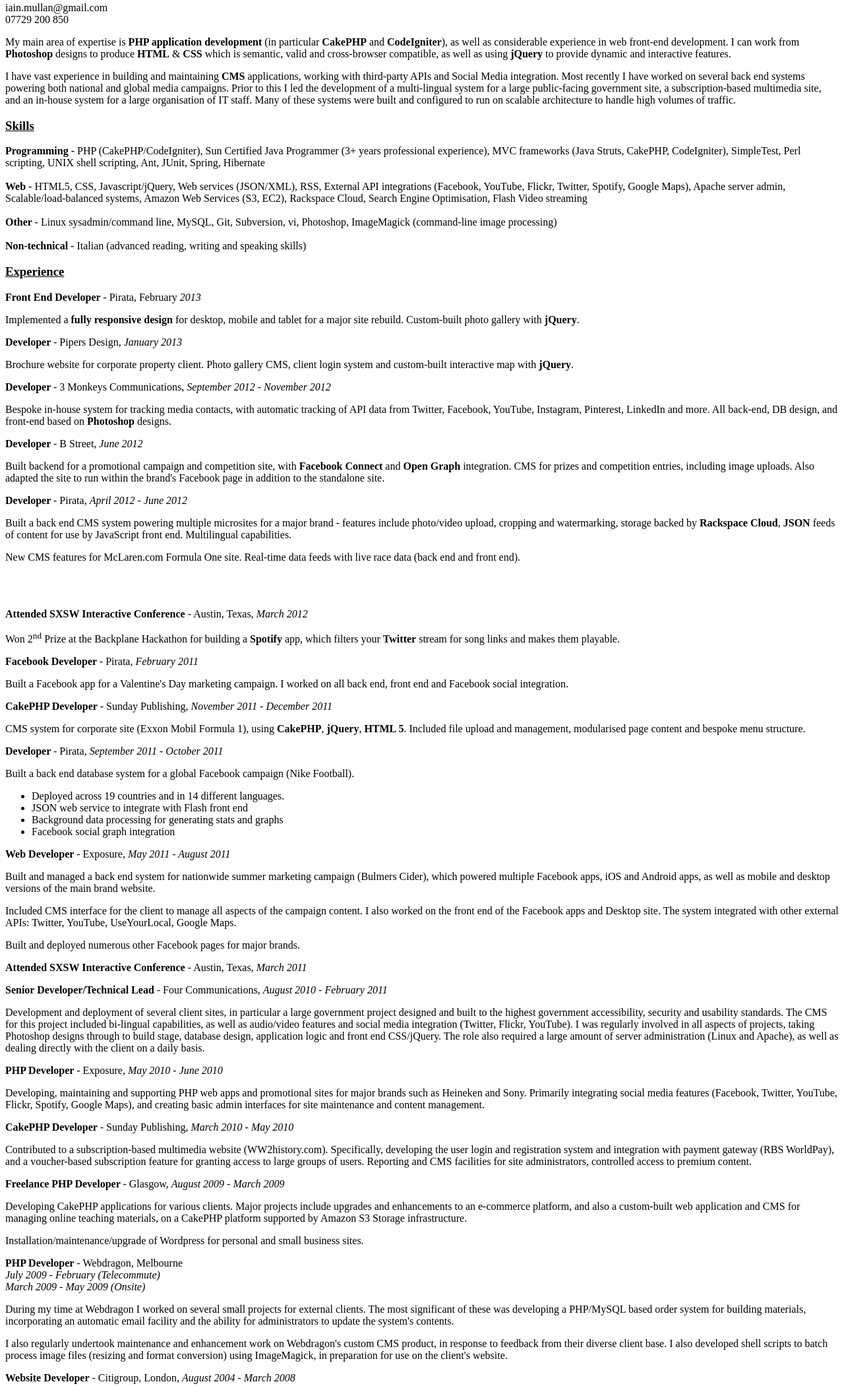
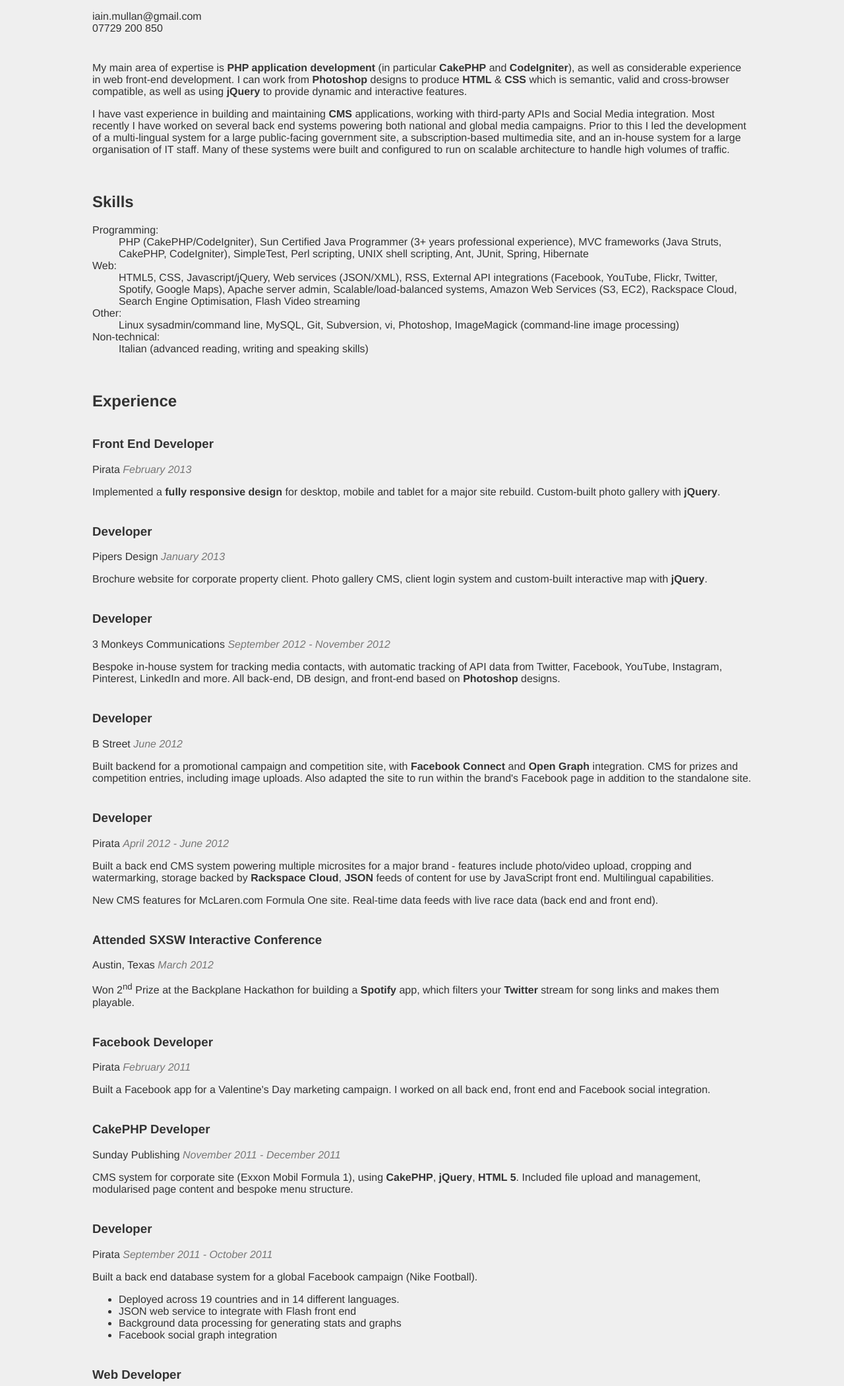
Before and after one commit to iainmullan/cv, a plain HTML site: page index.html in a window 1280 px wide. Shown: the part 103-2204 px from the top of the page at 66% size. Drawn offline with Linux system fonts and the light colour scheme.

Commit message:
cleaned up, added stylesheet

```diff
--- /dev/null
+++ b/css/style.css
@@ -0,0 +1,34 @@
+body {
+	font-family: Helvetica;
+	color: #333;
+	background: #efefef;
+}
+
+header,
+section,
+footer {
+	width: 1000px;
+	margin: 0 auto;
+}
+
+section {
+	padding: 10px 0;
+}
+
+h1 {
+	font-size: 48px;
+}
+
+#updated {
+	float:right;
+}
+
+div.position {
+	margin: 40px 0;
+	clear:right;
+}
+
+.position .date {
+	font-style: italic;
+	color: #777;
+}
--- a/index.html
+++ b/index.html
@@ -1,14 +1,28 @@
-<p align="right">
-	March 2013
+<!DOCTYPE html>
+<html>
+<head>
+	<meta charset="UTF-8">
+	<title>Iain Mullan - Freelance Web Developer</title>
+	<link rel="stylesheet" href="css/style.css" />
+
+</head>
+<body>
+
+	<header>
+
+		<p id="updated">March 2013</p>
+		<h1>Iain Mullan</h1>
+
+		<p class="contact">
+			<span class="email">iain.mullan@gmail.com</span>
+			<br/>
+			<span class="tel">07729 200 850</span>
 		</p>
-<h1>
-	Iain Mullan
-</h1>
-<p>
-	iain.mullan@gmail.com
-	<br/>
-	07729 200 850
-</p>
+
+	</header>
+
+	<section id="summary">
+
 		<p>
 			My main area of expertise is <strong>PHP application development</strong> (in particular <strong>CakePHP</strong> and <strong>CodeIgniter</strong>), as
 		well as considerable experience in web front-end development. I can work from <strong>Photoshop</strong> designs to produce <strong>HTML</strong> &amp;	<strong>CSS</strong> which is semantic, valid and cross-browser compatible, as well as using <strong>jQuery</strong> to provide dynamic and interactive
@@ -20,73 +34,77 @@ well as considerable experience in web front-end development. I can work from <s
 			multi-lingual system for a large public-facing government site, a subscription-based multimedia site, and an in-house system for a large organisation of IT
 			staff. Many of these systems were built and configured to run on scalable architecture to handle high volumes of traffic.
 		</p>
-<h3>
-	<a name="Skills"><u>Skills</u></a>
-</h3>
-<p>
-	<strong>Programming - </strong>
-	PHP (CakePHP/CodeIgniter), Sun Certified Java Programmer (3+ years professional experience), MVC frameworks (Java Struts, CakePHP, CodeIgniter),
-	SimpleTest, Perl scripting, UNIX shell scripting, Ant, JUnit, Spring, Hibernate
-	<br/>
-	<br/>
-	<strong>Web - </strong>
-	HTML5, CSS, Javascript/jQuery, Web services (JSON/XML), RSS, External API integrations (Facebook, YouTube, Flickr, Twitter, Spotify, Google Maps), Apache
-	server admin, Scalable/load-balanced systems, Amazon Web Services (S3, EC2), Rackspace Cloud, Search Engine Optimisation, Flash Video streaming
-	<br/>
-	<br/>
-	<strong>Other - </strong>
-	Linux sysadmin/command line, MySQL, Git, Subversion, vi, Photoshop, ImageMagick (command-line image processing)
-	<br/>
-	<br/>
-	<strong>Non-technical - </strong>
-	Italian (advanced reading, writing and speaking skills)
-</p>
-<h3>
-	<u>Experience</u>
-</h3>
-<p>
-	<strong>Front End Developer </strong>
-	- Pirata, February <em>2013</em>
-</p>
+	</section>
+
+	<section id="skills">
+
+		<h2>Skills</h2>
+
+		<dl>
+			<dt>Programming:</dt>
+			<dd>PHP (CakePHP/CodeIgniter), Sun Certified Java Programmer (3+ years professional experience), MVC frameworks (Java Struts, CakePHP, CodeIgniter),
+			SimpleTest, Perl scripting, UNIX shell scripting, Ant, JUnit, Spring, Hibernate</dd>
+
+			<dt>Web:</dt>
+			<dd>HTML5, CSS, Javascript/jQuery, Web services (JSON/XML), RSS, External API integrations (Facebook, YouTube, Flickr, Twitter, Spotify, Google Maps), Apache server admin, Scalable/load-balanced systems, Amazon Web Services (S3, EC2), Rackspace Cloud, Search Engine Optimisation, Flash Video streaming</dd>
+
+			<dt>Other:</dt>
+			<dd>Linux sysadmin/command line, MySQL, Git, Subversion, vi, Photoshop, ImageMagick (command-line image processing)</dd>
+
+			<dt>Non-technical:</dt>
+			<dd>Italian (advanced reading, writing and speaking skills)</dd>
+
+		</dl>
+
+	</section>
+
+	<section id="experience">
+
+		<h2>Experience</h2>
+
+		<div class="position">
+
+			<h3>Front End Developer</h3>
+			<span class="client">Pirata</span> <span class="date">February 2013</span>
+
 			<p>
 			Implemented a <strong>fully responsive design</strong> for desktop, mobile and tablet for a major site rebuild. Custom-built photo gallery with	<strong>jQuery</strong>.
 			</p>
-<p>
-	<strong> </strong>
-</p>
-<p>
-	<strong>Developer </strong>
-	- Pipers Design, <em>January 2013</em>
-</p>
+		</div>
+
+		<div class="position">
+			<h3>Developer</h3>
+			<span class="client">Pipers Design</span> <span class="date">January 2013</span>
 			<p>
 				Brochure website for corporate property client. Photo gallery CMS, client login system and custom-built interactive map with <strong>jQuery</strong>.
 			</p>
-<p>
-	<strong> </strong>
-</p>
-<p>
-	<strong>Developer </strong>
-	- 3 Monkeys Communications, <em>September 2012 - November 2012</em>
-</p>
+		</div>
+
+		<div class="position">
+			<h3>Developer</h3>
+			<span class="client">3 Monkeys Communications</span> <span class="date">September 2012 - November 2012</span>
 			<p>
 			Bespoke in-house system for tracking media contacts, with automatic tracking of API data from Twitter, Facebook, YouTube, Instagram, Pinterest, LinkedIn
 			and more. All back-end, DB design, and front-end based on <strong>Photoshop</strong> designs.
 			</p>
-<p>
-	<strong> </strong>
-</p>
-<p>
-	<strong>Developer </strong>
-	- B Street, <em>June 2012</em>
-</p>
+		</div>
+
+
+
+		<div class="position">
+			<h3>Developer</h3>
+			<span class="client">B Street</span> <span class="date">June 2012</span>
 			<p>
 				Built backend for a promotional campaign and competition site, with <strong>Facebook Connect</strong> and <strong>Open Graph</strong> integration. CMS for
 				prizes and competition entries, including image uploads. Also adapted the site to run within the brand's Facebook page in addition to the standalone site.
 			</p>
-<p>
-	<strong>Developer </strong>
-	- Pirata, <em>April 2012 - June 2012</em>
-</p>
+		</div>
+
+
+
+		<div class="position">
+				<h3>Developer</h3>
+				<span class="client">Pirata</span> <span class="date">April 2012 - June 2012</span>
 			<p>
 				Built a back end CMS system powering multiple microsites for a major brand - features include photo/video upload, cropping and watermarking, storage backed
 				by <strong>Rackspace Cloud</strong>, <strong>JSON</strong> feeds of content for use by JavaScript front end. Multilingual capabilities.
@@ -94,39 +112,44 @@ Implemented a <strong>fully responsive design</strong> for desktop, mobile and t
 			<p>
 				New CMS features for McLaren.com Formula One site. Real-time data feeds with live race data (back end and front end).
 			</p>
-<p>
-	<strong>
-		<br/>
-		<br/>
-	</strong>
-</p>
-<p>
-	<strong>Attended SXSW Interactive Conference</strong>
-	- Austin, Texas,<strong> </strong><em>March 2012</em>
-</p>
+		</div>
+
+
+
+
+		<div class="position">
+				<h3>Attended SXSW Interactive Conference</h3>
+				<span class="client">Austin, Texas</span> <span class="date">March 2012</span>
 			<p>
 				Won 2<sup>nd</sup> Prize at the Backplane Hackathon for building a <strong>Spotify</strong> app, which filters your <strong>Twitter</strong> stream for
 				song links and makes them playable.
 			</p>
-<p>
-	<strong>Facebook Developer </strong>
-	- Pirata, <em>February 2011</em>
-</p>
+		</div>
+
+
+<div class="position">
+			<h3>Facebook Developer</h3>
+			<span class="client">Pirata</span> <span class="date">February 2011</span>
 		<p>
 			Built a Facebook app for a Valentine's Day marketing campaign. I worked on all back end, front end and Facebook social integration.
 		</p>
-<p>
-	<strong>CakePHP Developer </strong>
-	- Sunday Publishing,<strong> </strong><em>November 2011 - December 2011</em>
-</p>
+
+</div>
+
+<div class="position">
+
+			<h3>CakePHP Developer</h3>
+			<span class="client">Sunday Publishing</span> <span class="date">November 2011 - December 2011</span>
 		<p>
 			CMS system for corporate site (Exxon Mobil Formula 1), using <strong>CakePHP</strong>, <strong>jQuery</strong>, <strong>HTML 5</strong>. Included file
 			upload and management, modularised page content and bespoke menu structure.
 		</p>
-<p>
-	<strong>Developer </strong>
-	- Pirata,<strong> </strong><em>September 2011 - October 2011</em>
-</p>
+</div>
+
+<div class="position">
+
+			<h3>Developer</h3>
+			<span class="client">Pirata</span> <span class="date">September 2011 - October 2011</span>
 		<p>
 			Built a back end database system for a global Facebook campaign (Nike Football).
 		</p>
@@ -138,10 +161,12 @@ Implemented a <strong>fully responsive design</strong> for desktop, mobile and t
 			<li>Facebook social graph integration</li>
 		</ul>
 
-<p>
-	<strong>Web Developer </strong>
-	- Exposure,<strong> </strong><em>May 2011 - August 2011</em>
-</p>
+</div>
+
+<div class="position">
+
+			<h3>Web Developer</h3>
+			<span class="client">Exposure</span> <span class="date">May 2011 - August 2011</span>
 		<p>
 			Built and managed a back end system for nationwide summer marketing campaign (Bulmers Cider), which powered multiple Facebook apps, iOS and Android apps,
 			as well as mobile and desktop versions of the main brand website.
@@ -153,14 +178,21 @@ Implemented a <strong>fully responsive design</strong> for desktop, mobile and t
 		<p>
 			Built and deployed numerous other Facebook pages for major brands.
 		</p>
-<p>
-	<strong>Attended SXSW Interactive Conference</strong>
-	- Austin, Texas,<em> March 2011</em>
-</p>
-<p>
-	<strong>Senior Developer/Technical Lead </strong>
-	- Four Communications,<strong> </strong><em>August 2010 - February 2011</em>
-</p>
+
+
+</div>
+
+<div class="position">
+
+			<h3>Attended SXSW Interactive Conference</h3>
+			<span class="client">Austin, Texas</span> <span class="date"> March 2011</span>
+
+</div>
+
+<div class="position">
+
+			<h3>Senior Developer/Technical Lead</h3>
+			<span class="client">Four Communications</span> <span class="date">August 2010 - February 2011</span>
 		<p>
 			Development and deployment of several client sites, in particular a large government project designed and built to the highest government accessibility,
 			security and usability standards. The CMS for this project included bi-lingual capabilities, as well as audio/video features and social media integration
@@ -168,30 +200,38 @@ Implemented a <strong>fully responsive design</strong> for desktop, mobile and t
 			application logic and front end CSS/jQuery. The role also required a large amount of server administration (Linux and Apache), as well as dealing directly
 			with the client on a daily basis.
 		</p>
-<p>
-	<strong>PHP Developer </strong>
-	- Exposure,<strong> </strong><em>May 2010 - June 2010</em>
-</p>
+
+</div>
+
+<div class="position">
+
+			<h3>PHP Developer</h3>
+			<span class="client">Exposure</span> <span class="date">May 2010 - June 2010</span>
 		<p>
 			Developing, maintaining and supporting PHP web apps and promotional sites for major brands such as Heineken and Sony. Primarily integrating social media
 			features (Facebook, Twitter, YouTube, Flickr, Spotify, Google Maps), and creating basic admin interfaces for site maintenance and content management.
 		</p>
-<p>
-	<strong> </strong>
-</p>
-<p>
-	<strong>CakePHP Developer </strong>
-	- Sunday Publishing,<strong> </strong><em>March 2010 - May 2010</em>
-</p>
+
+</div>
+
+
+<div class="position">
+
+			<h3>CakePHP Developer</h3>
+			<span class="client">Sunday Publishing</span> <span class="date">March 2010 - May 2010</span>
 		<p>
 			Contributed to a subscription-based multimedia website (WW2history.com). Specifically, developing the user login and registration system and integration
 			with payment gateway (RBS WorldPay), and a voucher-based subscription feature for granting access to large groups of users. Reporting and CMS facilities
 			for site administrators, controlled access to premium content.
 		</p>
-<p>
-	<strong>Freelance PHP Developer </strong>
-	- Glasgow,<strong> </strong><em>August 2009 - March 2009</em>
-</p>
+
+</div>
+
+<div class="position">
+
+			<h3>Freelance PHP Developer</h3>
+			<span class="client">Glasgow</span> <span class="date">August 2009 - March 2010</span>
+
 		<p>
 			Developing CakePHP applications for various clients. Major projects include upgrades and enhancements to an e-commerce platform, and also a custom-built
 			web application and CMS for managing online teaching materials, on a CakePHP platform supported by Amazon S3 Storage infrastructure.
@@ -199,16 +239,17 @@ Implemented a <strong>fully responsive design</strong> for desktop, mobile and t
 		<p>
 			Installation/maintenance/upgrade of Wordpress for personal and small business sites.
 		</p>
-<p>
-	<strong>PHP Developer</strong>
-	- Webdragon, Melbourne
-	<br/>
-	<em>
-		July 2009 - February (Telecommute)
-		<br/>
-		March 2009 - May 2009 (Onsite)
-	</em>
-</p>
+
+</div>
+
+<div class="position">
+
+			<h3>PHP Developer</h3>
+			<span class="client">Webdragon, Melbourne</span>
+			<span class="date">
+				March 2009 - Jan 2010 (Onsite &amp; Telecommuting)
+			</span>
+
 		<p>
 			During my time at Webdragon I worked on several small projects for external clients. The most significant of these was developing a PHP/MySQL based order
 			system for building materials, incorporating an automatic email facility and the ability for administrators to update the system's contents.
@@ -218,10 +259,14 @@ Implemented a <strong>fully responsive design</strong> for desktop, mobile and t
 			also developed shell scripts to batch process image files (resizing and format conversion) using ImageMagick, in preparation for use on the client's
 			website.
 		</p>
-<p>
-	<strong>Website Developer</strong>
-	- Citigroup, London, <em>August 2004 - March 2008</em>
-</p>
+
+</div>
+
+<div class="position">
+
+			<h3>Website Developer</h3>
+			<span class="client">Citigroup, London</span> <span class="date">August 2004 - March 2008</span>
+
 		<p>
 			I joined Citigroup as a graduate and worked in the Data Centre Strategic Support team. The main service provided by the team was an Intranet web
 			application, and we were responsible for all aspects from design and development through to deployment and production support. Core skills required
@@ -273,15 +318,20 @@ Implemented a <strong>fully responsive design</strong> for desktop, mobile and t
 			Aside from the web projects, I was also responsible for customising a third-party UNIX software package and deploying it across an estate of 2,000 servers.
 		</p>
 		<p>
-I maintained a strong focus on improving the development environment within the team, and introduced the use of <strong>Ant </strong>and	<strong>CVS </strong>to increase productivity, and trained the rest of the team in the use of these technologies.
+		I maintained a strong focus on improving the development environment within the team, and introduced the use of <strong>Ant</strong>and	<strong>CVS</strong>to increase productivity, and trained the rest of the team in the use of these technologies.
 		</p>
-<h3>
-	<u>Education</u>
-</h3>
+
+</div>
+	</section>
+
+	<section id="education">
+
+		<h2>Education</h2>
+
 		<p>
 			<strong>School of Audio Engineering</strong>
 			<br/>
-	<em>May 2008</em>
+			<span class="date">May 2008</span>
 			<br/>
 			Audio Engineering Diploma
 		</p>
@@ -298,7 +348,7 @@ I maintained a strong focus on improving the development environment within the
 		<p>
 			<strong>University of Glasgow</strong>
 			<br/>
-	July<em> 2004</em>
+			<span class="date">July 2004</span>
 			<br/>
 			Bsc. (Hons) Software Engineering, Upper Second Class
 		</p>
@@ -317,12 +367,13 @@ I maintained a strong focus on improving the development environment within the
 			Throughout the course we covered a broad range of topics, including Database &amp; Internet Technology, Networking, Human Computer Interaction,
 			Algorithmics, Distributed Computing, Information Retreival, Operating Systems and Real Time Systems.
 		</p>
-<h3>
-	<u>Interests</u>
-</h3>
-<p>
-	<strong>Websites and Technology, Music, Festivals, Photography, Travel, Snowboarding</strong>
-	<br/>
-	<br/>
-	<br/>
-</p>
+	</section>
+
+	<section id="interests">
+		<h2>Interests</h2>
+		<p>Websites and Technology, Music, Festivals, Photography, Travel, Snowboarding</p>
+	</section>
+
+</body>
+
+</html>
```
Lines whose indentation alone changed are shown as unchanged.
